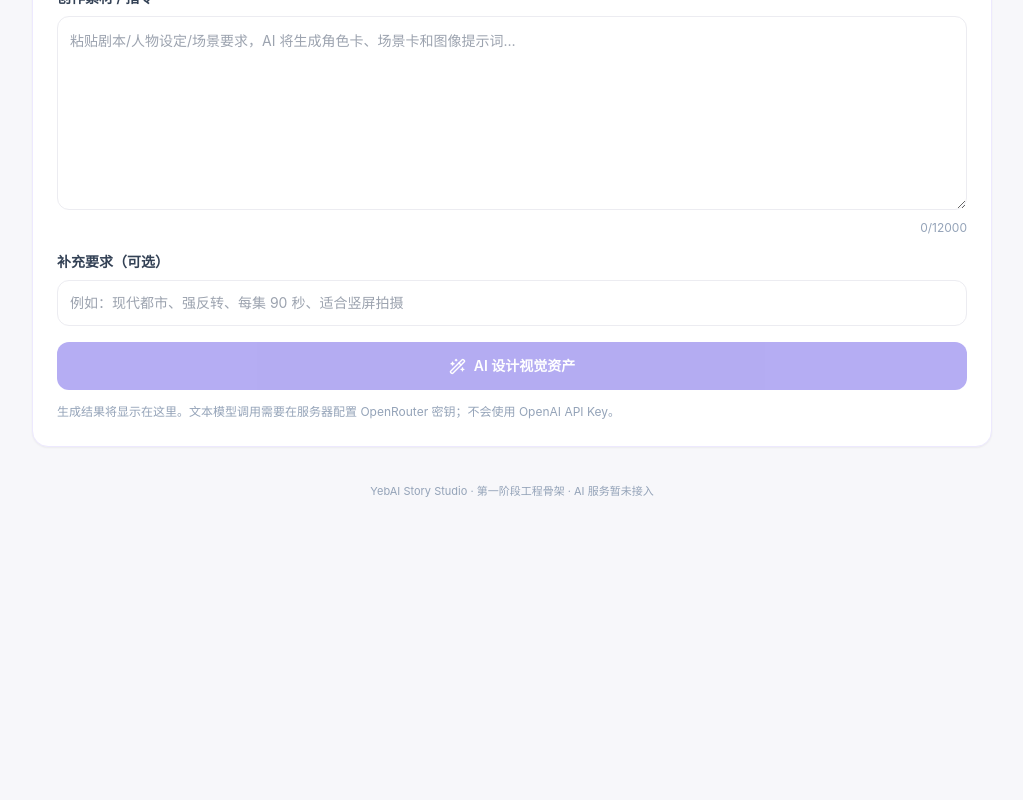
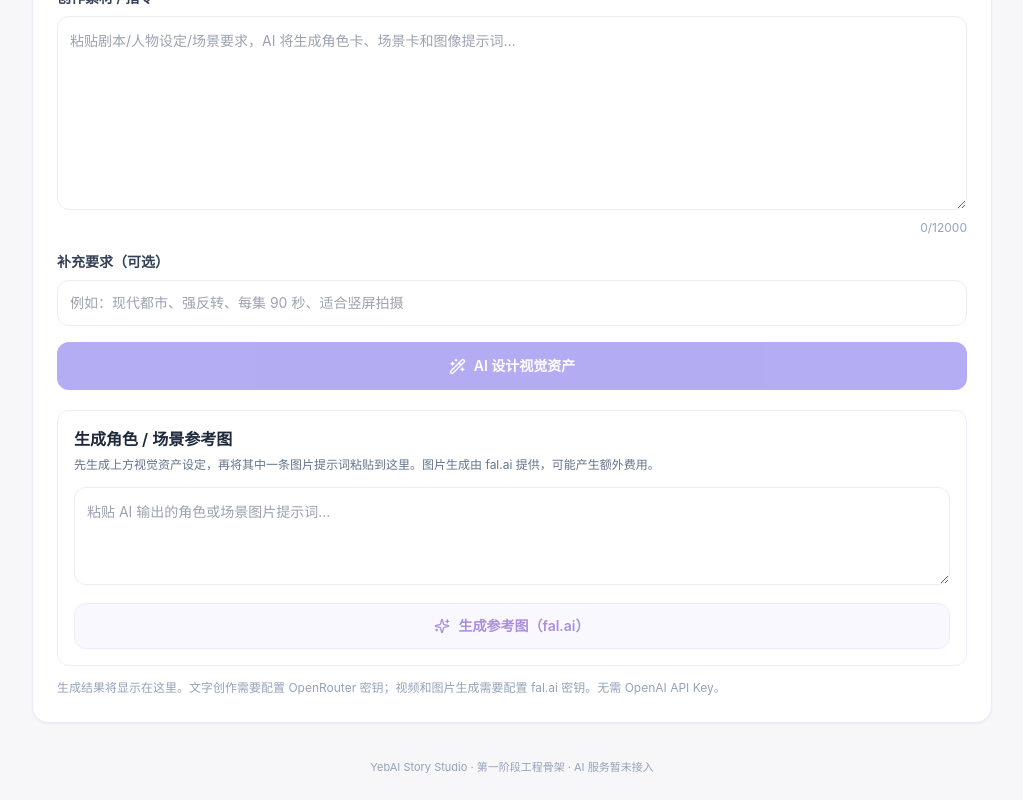
Before and after one commit to YE-Bai2/YebAI, a Next.js app: page /assets in a window 1280 px wide. Shown: the part 909-1709 px from the top of the page, without its empty margins (252-1275 px from the left). Before the commit the page ends 1433 px from the top, so only its background shows below. Built offline with nearby package versions, Linux system fonts and the light colour scheme.

Commit message:
feat: add visual asset image generation controls

```diff
--- a/components/AICreator.tsx
+++ b/components/AICreator.tsx
@@ -19,6 +19,9 @@ export default function AICreator({ stage, title, description }: Props) {
   const [busy, setBusy] = useState(false);
   const [error, setError] = useState("");
   const [copied, setCopied] = useState(false);
+  const [imagePrompt, setImagePrompt] = useState("");
+  const [imageUrl, setImageUrl] = useState("");
+  const [imageBusy, setImageBusy] = useState(false);
 
   async function generate() {
     setBusy(true); setError(""); setContent(""); setCopied(false);
@@ -38,6 +41,26 @@ export default function AICreator({ stage, title, description }: Props) {
       setBusy(false);
     }
   }
+  async function generateImage() {
+    const prompt = imagePrompt.trim() || content.match(/(?:image-generation prompt|image prompt|提示词)[^\\n：:]*[：:]\\s*([^\\n]+)/i)?.[1] || "";
+    if (prompt.length < 8) { setError("请先生成视觉资产设定，再输入至少 8 个字符的英文或中文图片提示词。"); return; }
+    setImageBusy(true); setError(""); setImageUrl("");
+    try {
+      const response = await fetch("/api/ai/image", { method: "POST", headers: { "Content-Type": "application/json" }, body: JSON.stringify({ prompt }) });
+      const data = await response.json();
+      if (!response.ok) throw new Error(data.error || "提交图片生成失败。");
+      for (let i = 0; i < 60; i++) {
+        await new Promise((resolve) => setTimeout(resolve, 3000));
+        const poll = await fetch(`/api/ai/image?requestId=${encodeURIComponent(data.requestId)}`, { cache: "no-store" });
+        const result = await poll.json();
+        if (!poll.ok) throw new Error(result.error || "查询图片任务失败。");
+        if (result.status === "COMPLETED" && result.imageUrl) { setImageUrl(result.imageUrl); return; }
+        if (result.status === "FAILED") throw new Error(result.error || "图片生成失败。");
+      }
+      throw new Error("图片任务仍在排队或生成中，请稍后重试。");
+    } catch (e) { setError(e instanceof Error ? e.message : "图片生成失败。"); }
+    finally { setImageBusy(false); }
+  }
   async function copy() {
     try { await navigator.clipboard.writeText(content); setCopied(true); }
     catch { setError("浏览器不允许自动复制，请手动选择结果文本复制。"); }
@@ -53,6 +76,7 @@ export default function AICreator({ stage, title, description }: Props) {
     <button onClick={generate} disabled={busy || input.trim().length < 8} className="mt-4 inline-flex w-full items-center justify-center gap-2 rounded-xl bg-brand px-4 py-3.5 text-sm font-semibold text-white hover:bg-brand-dark disabled:cursor-not-allowed disabled:opacity-50">{busy ? <LoaderCircle size={17} className="animate-spin"/> : <WandSparkles size={17}/>} {busy ? "AI 正在创作，请稍候…" : config.action}</button>
     {error && <div role="alert" className="mt-4 flex items-start gap-2 rounded-xl border border-rose-100 bg-rose-50 p-3 text-sm leading-6 text-rose-800"><AlertCircle size={17} className="mt-1 shrink-0"/><p>{error}</p></div>}
     {content && <div className="mt-5 rounded-xl border border-line bg-slate-50 p-4 md:p-5"><div className="flex flex-wrap items-center justify-between gap-3"><div><h3 className="font-semibold text-slate-800">AI 创作结果 · {title}</h3><p className="mt-1 text-xs text-slate-400">模型：{model}</p></div><button onClick={copy} className="inline-flex items-center gap-2 rounded-lg border border-line bg-white px-3 py-2 text-xs font-semibold hover:bg-slate-50"><Clipboard size={14}/>{copied ? "已复制" : "复制结果"}</button></div><pre className="mt-4 whitespace-pre-wrap break-words font-sans text-sm leading-7 text-slate-700">{content}</pre><div className="mt-4 flex items-center gap-2 text-xs text-emerald-700"><CheckCircle2 size={15}/>已收到真实模型返回结果</div></div>}
-    {!content && !error && <p className="mt-3 text-xs leading-5 text-slate-400">生成结果将显示在这里。文本模型调用需要在服务器配置 OpenRouter 密钥；不会使用 OpenAI API Key。</p>}
+    {stage === "assets" && <div className="mt-5 rounded-xl border border-violet-100 p-4"><h3 className="font-semibold text-slate-800">生成角色 / 场景参考图</h3><p className="mt-1 text-xs leading-5 text-slate-500">先生成上方视觉资产设定，再将其中一条图片提示词粘贴到这里。图片生成由 fal.ai 提供，可能产生额外费用。</p><textarea value={imagePrompt} onChange={(e) => setImagePrompt(e.target.value)} rows={3} maxLength={2500} placeholder="粘贴 AI 输出的角色或场景图片提示词…" className="mt-3 w-full rounded-xl border border-line p-3 text-sm leading-6 outline-none focus:border-violet-400"/><button onClick={generateImage} disabled={imageBusy || imagePrompt.trim().length < 8} className="mt-3 inline-flex w-full items-center justify-center gap-2 rounded-xl border border-violet-200 bg-violet-50 px-4 py-3 text-sm font-semibold text-violet-800 disabled:opacity-50">{imageBusy ? <LoaderCircle size={16} className="animate-spin"/> : <Sparkles size={16}/>} {imageBusy ? "正在生成参考图…" : "生成参考图（fal.ai）"}</button>{imageUrl && <div className="mt-4"><img src={imageUrl} alt="AI 生成的角色或场景参考图" className="w-full rounded-xl border border-line"/><a href={imageUrl} target="_blank" rel="noreferrer" className="mt-2 inline-flex text-sm font-semibold text-brand hover:underline">在新页面打开图片 ↗</a></div>}</div>}
+    {!content && !error && <p className="mt-3 text-xs leading-5 text-slate-400">生成结果将显示在这里。文字创作需要配置 OpenRouter 密钥；视频和图片生成需要配置 fal.ai 密钥。无需 OpenAI API Key。</p>}
   </section>;
 }
```
